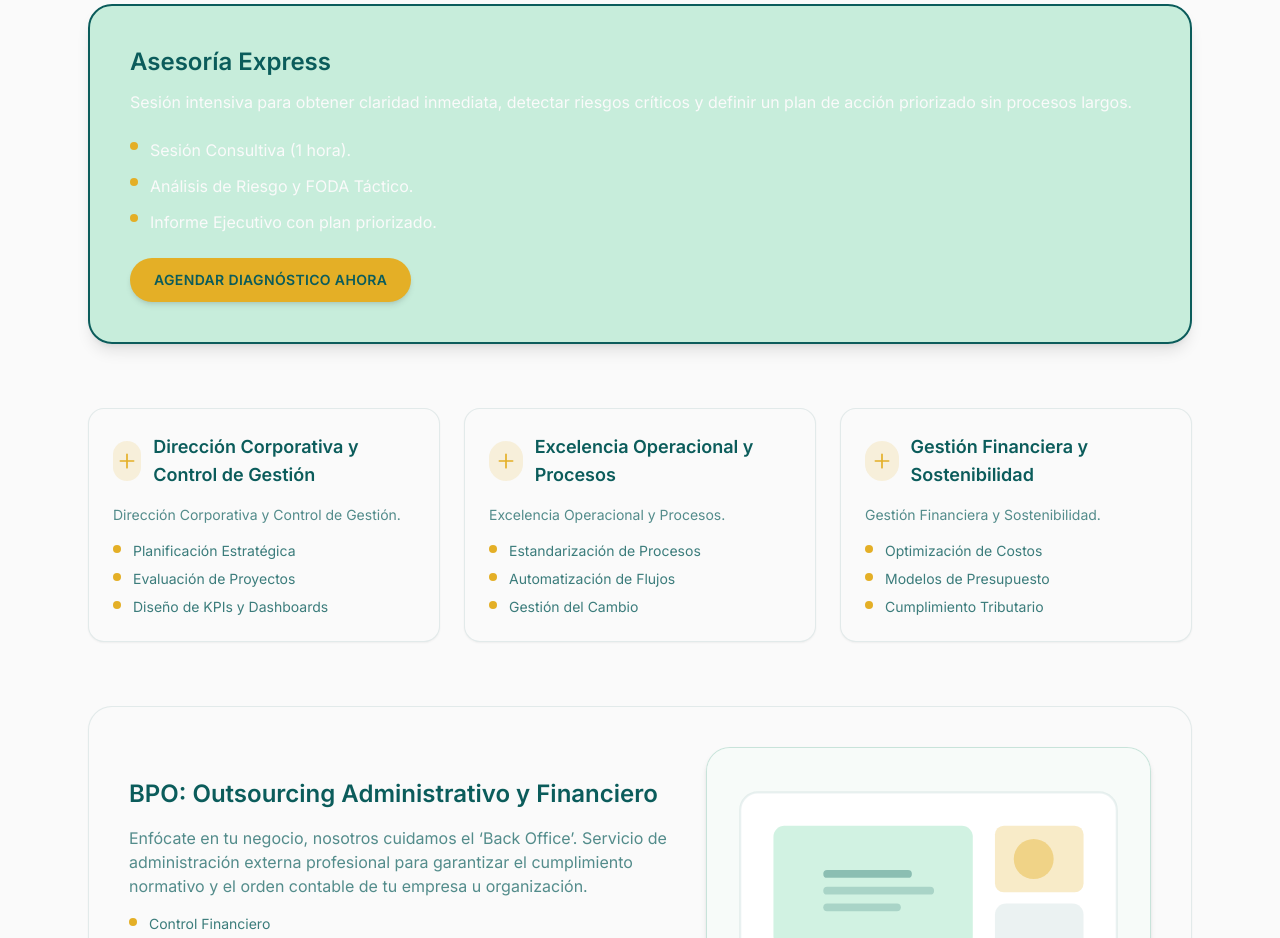
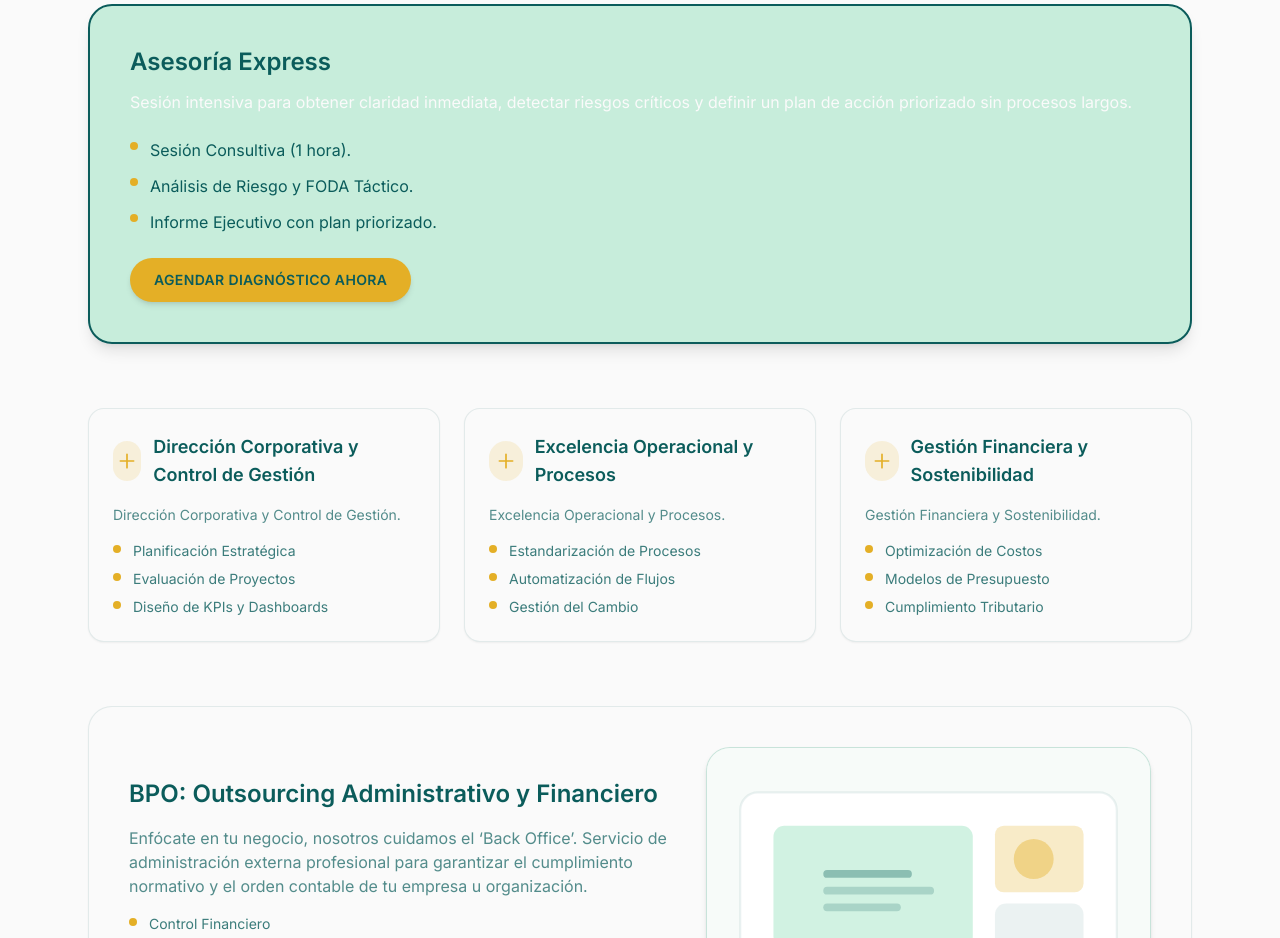
Before and after one commit to medinabenjamin/landing_page_test, a Next.js app: page / in a window 1280 px wide. Shown: the part 940-1878 px from the top of the page. Built offline with nearby package versions, Linux system fonts and the light colour scheme.

Commit message:
Ensure advisory card text color

```diff
--- a/src/components/ServicesSection.tsx
+++ b/src/components/ServicesSection.tsx
@@ -77,17 +77,17 @@ export default function ServicesSection() {
               <h3 className="text-2xl font-semibold text-[#0B5C5B]">
                 Asesoría Express
               </h3>
-              <p className="mt-3 text-base">
+              <p className="mt-3 text-base text-[#0B5C5B]">
                 Sesión intensiva para obtener claridad inmediata, detectar
                 riesgos críticos y definir un plan de acción priorizado sin
                 procesos largos.
               </p>
             </div>
-            <ul className="grid gap-3 text-sm md:text-base">
+            <ul className="grid gap-3 text-sm text-[#0B5C5B] md:text-base">
               {diagnosticItems.map((item) => (
                 <li key={item} className="flex gap-3">
                   <span className="mt-1 h-2 w-2 flex-none rounded-full bg-[#E4AF26]" />
-                  <span>{item}</span>
+                  <span className="text-[#0B5C5B]">{item}</span>
                 </li>
               ))}
             </ul>
```
